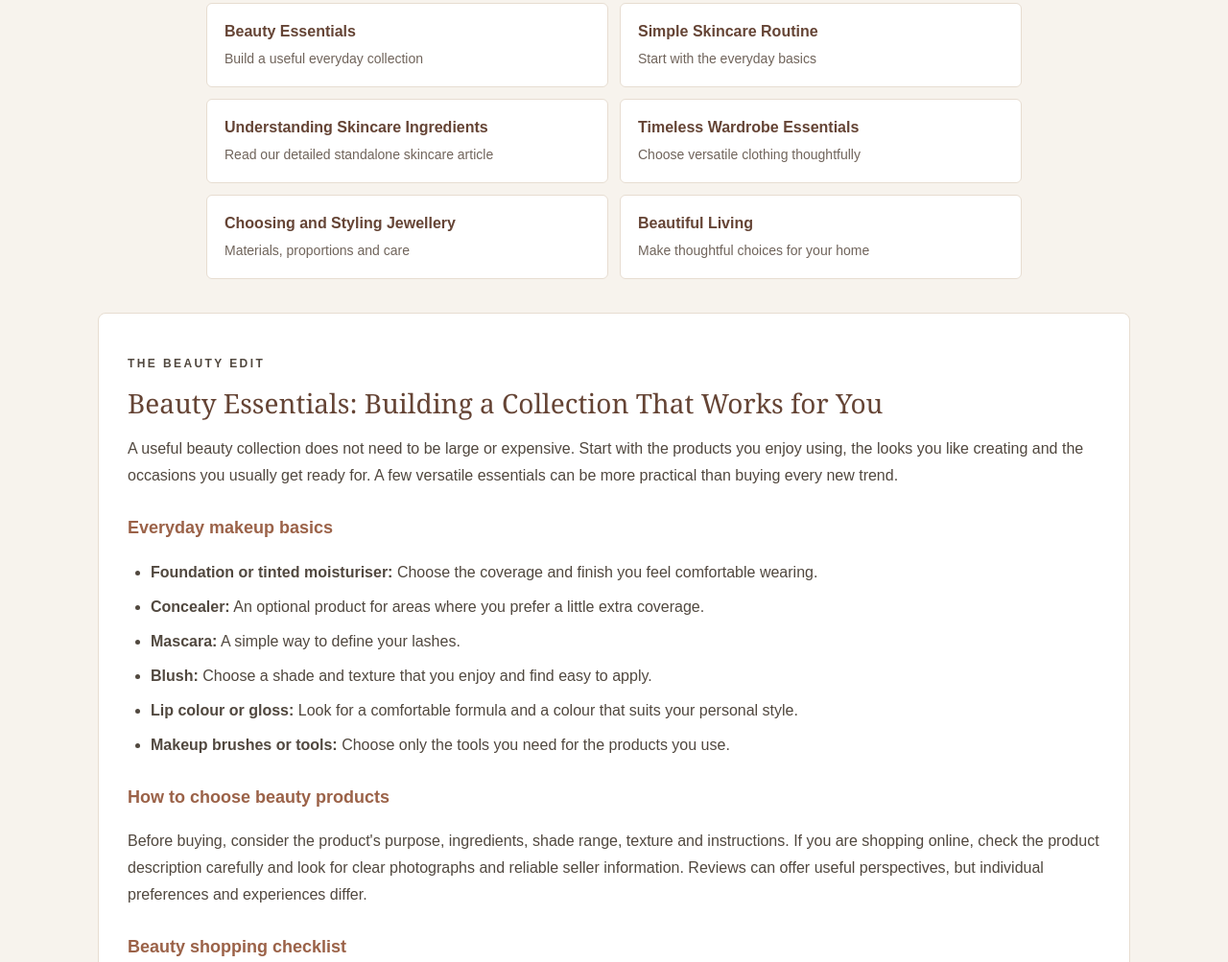
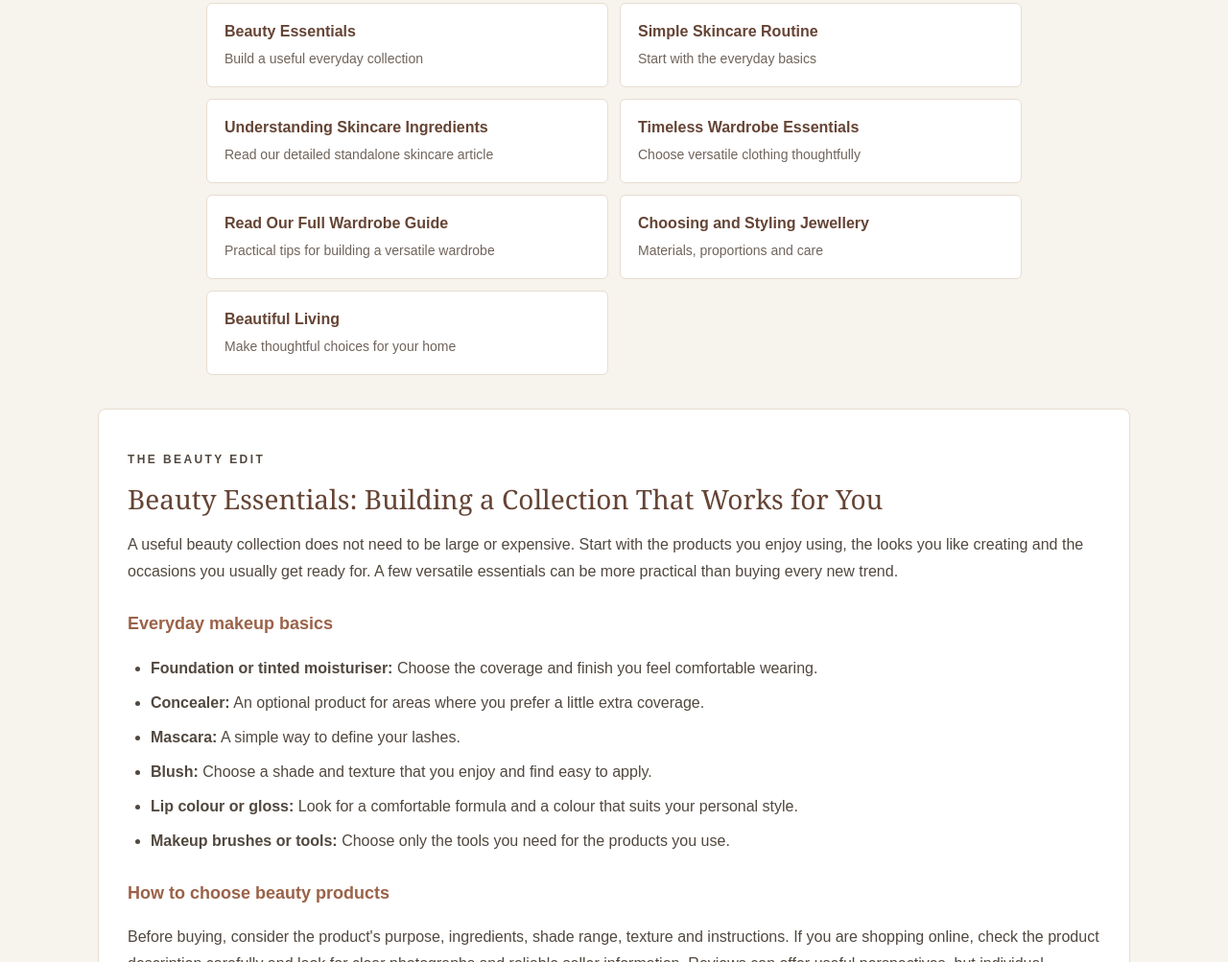
Before and after one commit to netflixonly051-lang/glow-and-style-finds, a plain HTML site: page index.html in a window 1280 px wide. Shown: the part 3053-4056 px from the top of the page at 96% size. Drawn offline with Linux system fonts and the light colour scheme.

Commit message:
Update index.html

```diff
--- a/index.html
+++ b/index.html
@@ -283,6 +283,7 @@ footer a { color: #f3d9c6; }
     <a class="article-link" href="#skincare-guide"><strong>Simple Skincare Routine</strong><span>Start with the everyday basics</span></a>
     <a class="article-link" href="skincare-ingredients.html"><strong>Understanding Skincare Ingredients</strong><span>Read our detailed standalone skincare article</span></a>
     <a class="article-link" href="#fashion-guide"><strong>Timeless Wardrobe Essentials</strong><span>Choose versatile clothing thoughtfully</span></a>
+    <a class="article-link" href="versatile-wardrobe-guide.html"><strong>Read Our Full Wardrobe Guide</strong><span>Practical tips for building a versatile wardrobe</span></a>
     <a class="article-link" href="#jewellery-guide"><strong>Choosing and Styling Jewellery</strong><span>Materials, proportions and care</span></a>
     <a class="article-link" href="#living-guide"><strong>Beautiful Living</strong><span>Make thoughtful choices for your home</span></a>
   </div>
```
